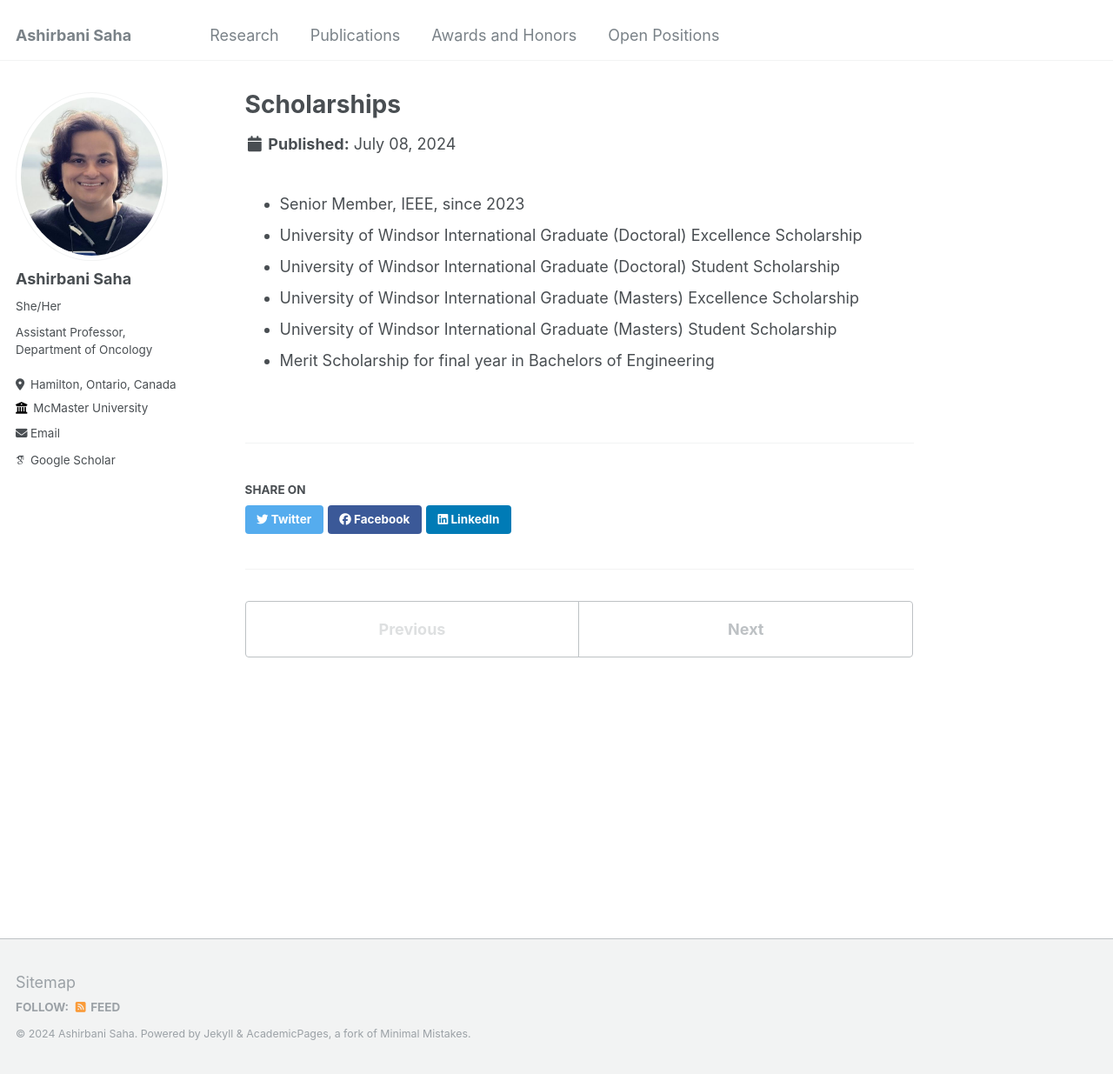
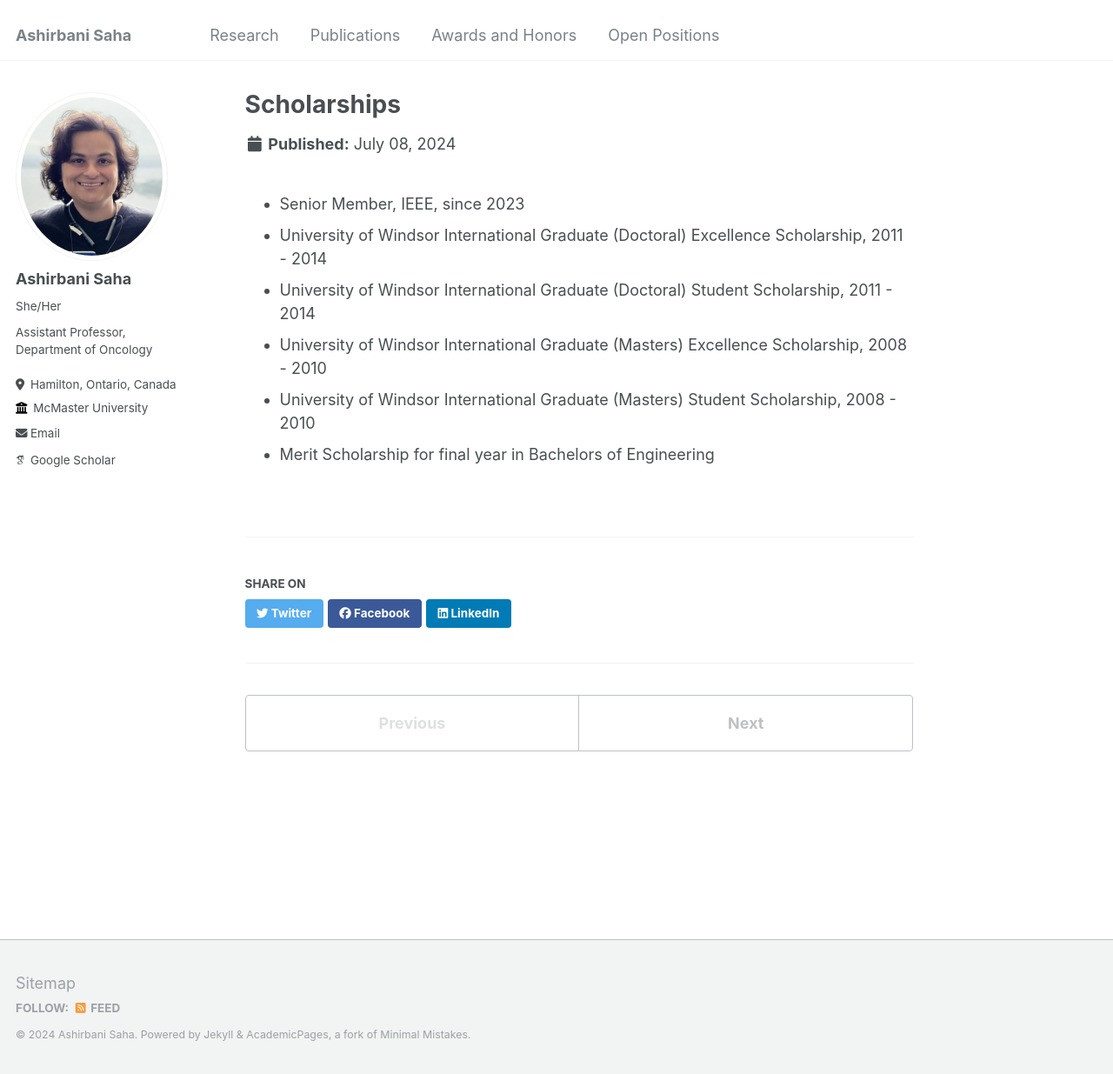
Before and after one commit to asrepo2019/ashirbanisaha, a Jekyll site: the page built from _portfolio/portfolio-1.md, in a window 1280 px wide and 1235 px high. Shown: the whole window at 87% size. Built offline with Jekyll 4.4.1, drawn with Linux system fonts in a browser that asks for light colours; some web fonts are replaced.

Commit message:
Update portfolio-1.md

```diff
--- a/_portfolio/portfolio-1.md
+++ b/_portfolio/portfolio-1.md
@@ -2,8 +2,8 @@
 title: "Scholarships"
 ---
 * Senior Member, IEEE, since 2023
-* University of Windsor International Graduate (Doctoral) Excellence Scholarship
-* University of Windsor International Graduate (Doctoral) Student Scholarship
-* University of Windsor International Graduate (Masters) Excellence Scholarship
-* University of Windsor International Graduate (Masters) Student Scholarship
+* University of Windsor International Graduate (Doctoral) Excellence Scholarship, 2011 - 2014
+* University of Windsor International Graduate (Doctoral) Student Scholarship, 2011 - 2014
+* University of Windsor International Graduate (Masters) Excellence Scholarship, 2008 - 2010
+* University of Windsor International Graduate (Masters) Student Scholarship, 2008 - 2010
 * Merit Scholarship for final year in Bachelors of Engineering
```
